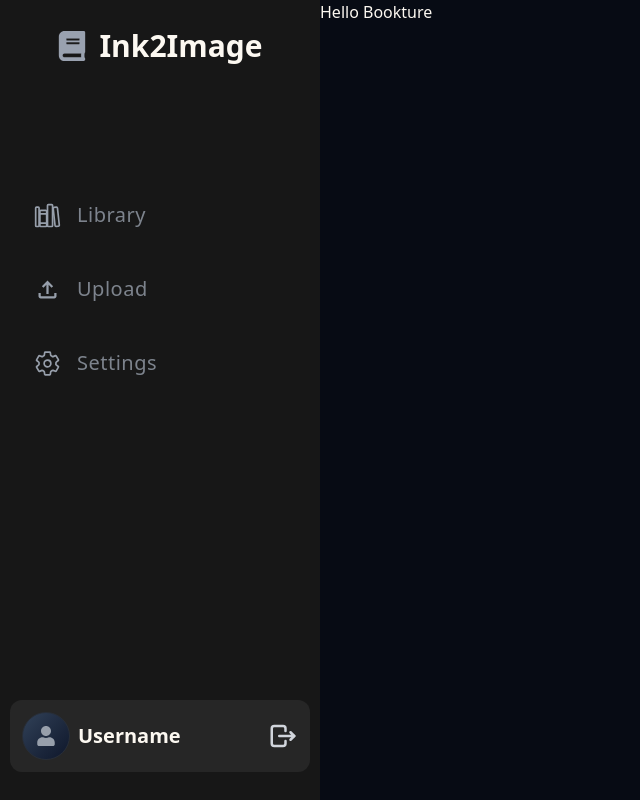
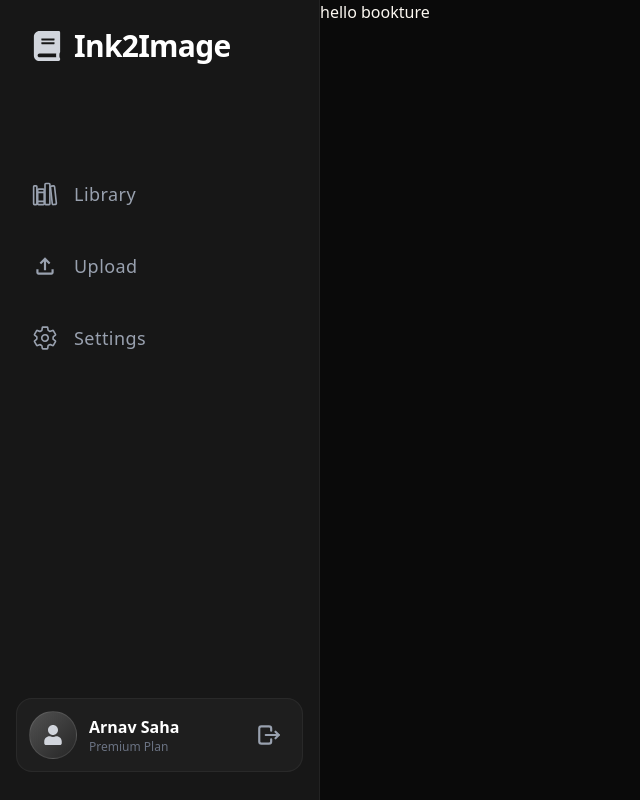
Before and after one commit to sahaarnav3/Ink2Image-frontend, a Next.js app: page / in a window 1280 px wide. Shown: the whole page, without its empty margins (0-640 px from the left). Built offline with nearby package versions, Linux system fonts and the light colour scheme.

Commit message:
Sidebar UI Changes

```diff
--- a/src/app/layout.js
+++ b/src/app/layout.js
@@ -21,11 +21,11 @@
   return (
     <html lang="en" className="dark">
       <body
-        className={`${geistSans.variable} ${geistMono.variable} antialiased flex flex-row`}
+        className={`${geistSans.variable} ${geistMono.variable} flex`}
       >
         <Sidebar />
         {/* The Main Content area shifts to the right by 80px (w-20) */}
-        <main className="flex-1 min-h-screen bg-background">
+        <main className="flex-1 ml-80 min-h-screen bg-[#0a0a0a]">
           {children}
         </main>
       </body>
--- a/src/app/page.js
+++ b/src/app/page.js
@@ -2,6 +2,6 @@
 
 export default function Home() {
   return (
-    <h1>Hello Bookture</h1>
+    <h1>hello bookture</h1>
   );
 }
--- a/src/components/Sidebar.jsx
+++ b/src/components/Sidebar.jsx
@@ -17,51 +17,61 @@
   ];
 
   return (
-    <aside className="w-80 left-0 top-50 h-screen flex flex-col items-center py-7 px-2.5 bg-neutral-900 z-50">
+    <aside className="fixed left-0 top-0 h-screen w-80 flex flex-col items-center py-7 px-4 bg-neutral-900 z-50 border-r border-white/5">
       {/* Brand Logo - Top Section */}
-      <div className="mb-30 flex items-center ">
-        <div className="flex items-center gap-3 px-5">
-          <FaBook className="text-gray-400" size={30} strokeWidth={1.8} />
-          <h1 className="font-bold text-3xl">Ink2Image</h1>
+      <div className="mb-20 flex items-center w-full px-4">
+        <div className="flex items-center gap-3">
+          <FaBook className="text-gray-300" size={30} />
+          <h1 className="font-bold text-3xl text-white tracking-tight">Ink2Image</h1>
         </div>
       </div>
-      {/* Navigation */}
-      <nav className="flex flex-col gap-3 w-full px-2">
+
+      {/* Navigation - Middle Section */}
+      <nav className="flex flex-col gap-3 mt-5 w-full">
         {navItems.map((item) => {
           const Icon = item.icon;
-          const isActive = pathname == item.href;
+          const isActive = pathname === item.href;
           return (
             <Link
               key={item.name}
               href={item.href}
               className={`group relative flex gap-4 items-center p-4 rounded-xl transition-all duration-300 ${
                 isActive
-                  ? "bg-white/25 shadow-lg shadow-black/20"
-                  : "text-muted-foreground hover:bg-white/25 hover:text-white"
+                  ? "bg-white/10 text-white"
+                  : "text-gray-400 hover:bg-white/5 hover:text-white"
               }`}
             >
-              <Icon size={27} />
-              <span className="text-[20px] font-medium tracking-wide opacity-80">
+              <Icon size={26} />
+              <span className="text-lg font-medium tracking-wide">
                 {item.name}
               </span>
-              {/* Active Indicator Bar */}
+
+              {/* Active Indicator Bar - Left edge */}
               {isActive && (
-                <div className="absolute left-0 h-10 w-1 bg-white rounded-r-full" />
+                <div className="absolute left-0 h-8 w-1 bg-white rounded-r-full" />
               )}
             </Link>
           );
         })}
       </nav>
 
-      {/* User & Settings - Bottom Section */}
-      <div className="flex mt-auto place-self-end gap-2 items-center w-full p-3 rounded-xl bg-neutral-800 ">
-        <div className="h-12 w-12 rounded-full bg-gradient-to-br from-slate-700 to-slate-900 border border-border flex items-center justify-center cursor-pointer hover:border-primary transition-all">
-          <FaUser size={20} className="text-muted-foreground" />
+      {/* User & Logout Section - Pinned to Bottom */}
+      <div className="mt-auto w-full flex items-center gap-3 p-3 rounded-2xl bg-neutral-800/50 border border-white/5">
+        {/* User Avatar Circle */}
+        <div className="h-12 w-12 rounded-full bg-gradient-to-br from-neutral-600 to-neutral-800 border border-white/10 flex items-center justify-center cursor-pointer hover:border-white/40 transition-all">
+          <FaUser size={20} className="text-gray-300" />
         </div>
-        <h1 className="font-bold text-xl">Username</h1>
-        <div className="ml-auto hover:cursor-pointer">
-          <TbLogout size={30} className="text-gray-300" />
+
+        {/* Username */}
+        <div className="flex flex-col">
+          <h1 className="font-bold text-white text-base">Arnav Saha</h1>
+          <span className="text-xs text-gray-500">Premium Plan</span>
         </div>
+
+        {/* Logout Button */}
+        <button className="ml-auto p-2 hover:bg-white/10 rounded-lg transition-colors text-gray-400 hover:text-red-400">
+          <TbLogout size={26} />
+        </button>
       </div>
     </aside>
   );
```
